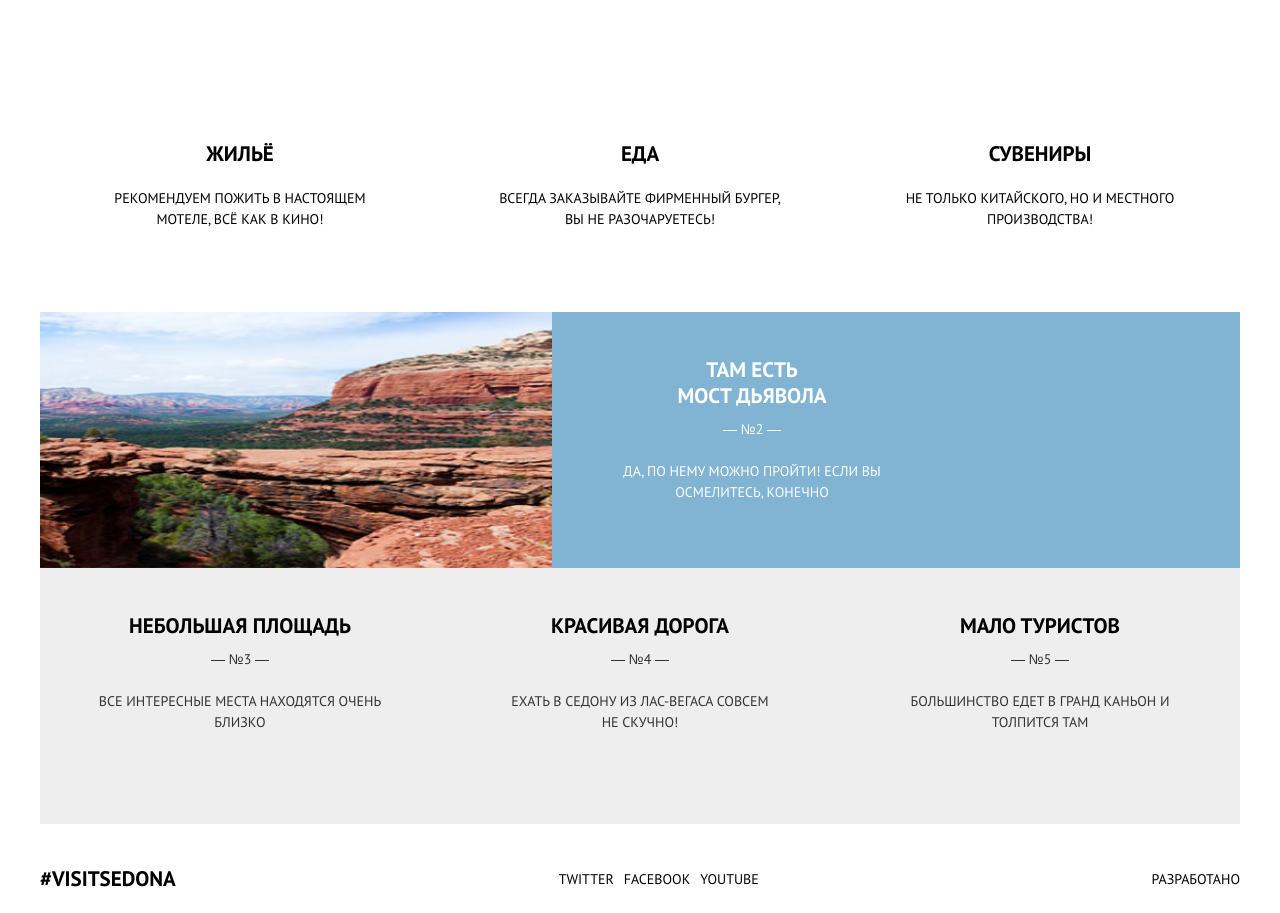
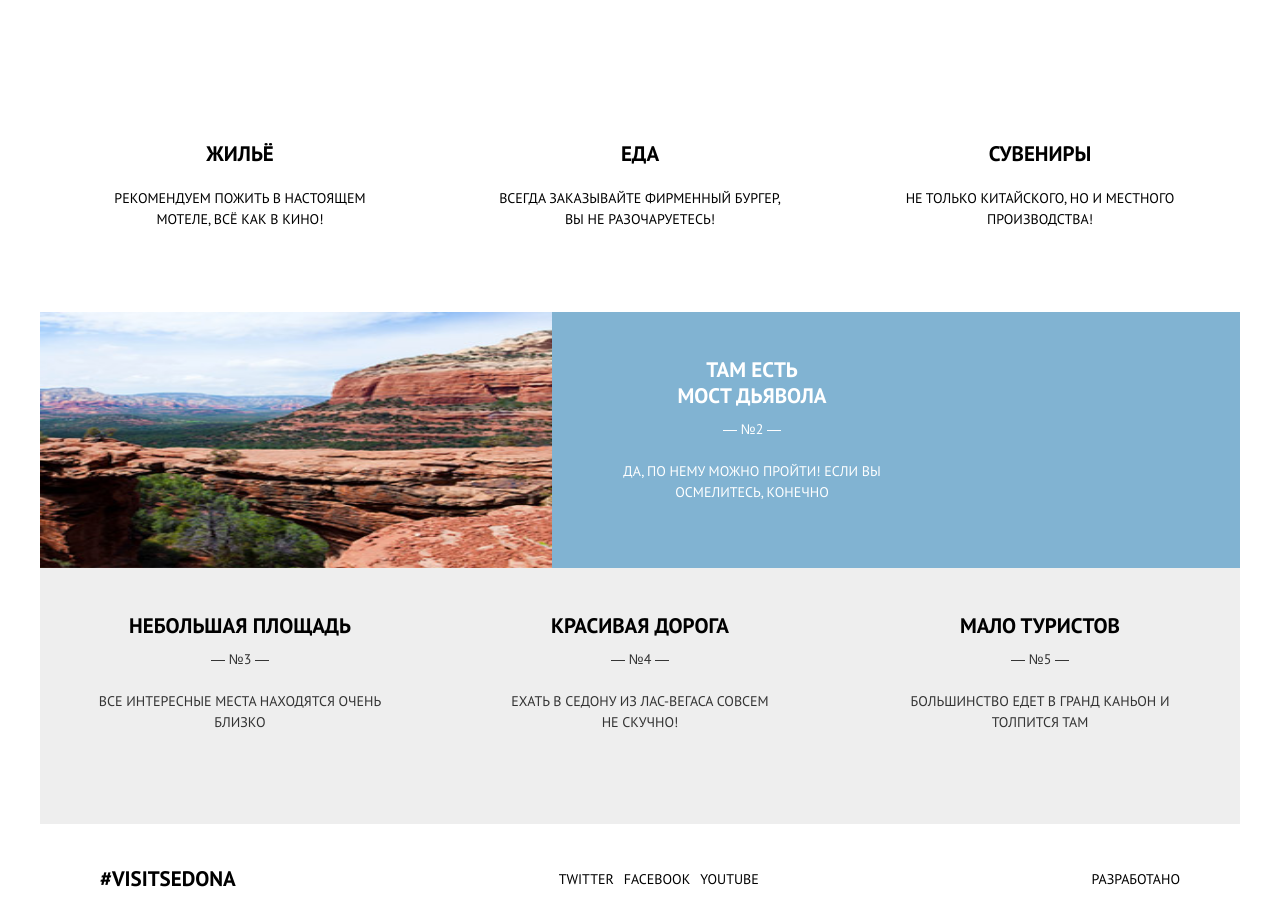
Before and after one commit to SNPR/432537-sedona-17, a plain HTML site: page source/index.html in a window 1280 px wide. Shown: the part 1028-1941 px from the top of the page. Drawn offline with nearby package versions, Linux system fonts and the light colour scheme; files that its build step writes are made by us from their sources; files whose address does not match are found by name.

Commit message:
Footer text initial alignment

```diff
--- a/source/sass/blocks/page-footer.scss
+++ b/source/sass/blocks/page-footer.scss
@@ -14,6 +14,7 @@
     display: flex;
     align-items: center;
     justify-content: space-between;
+    padding: 0 60px
   }
 
   .social-list__item {
```
